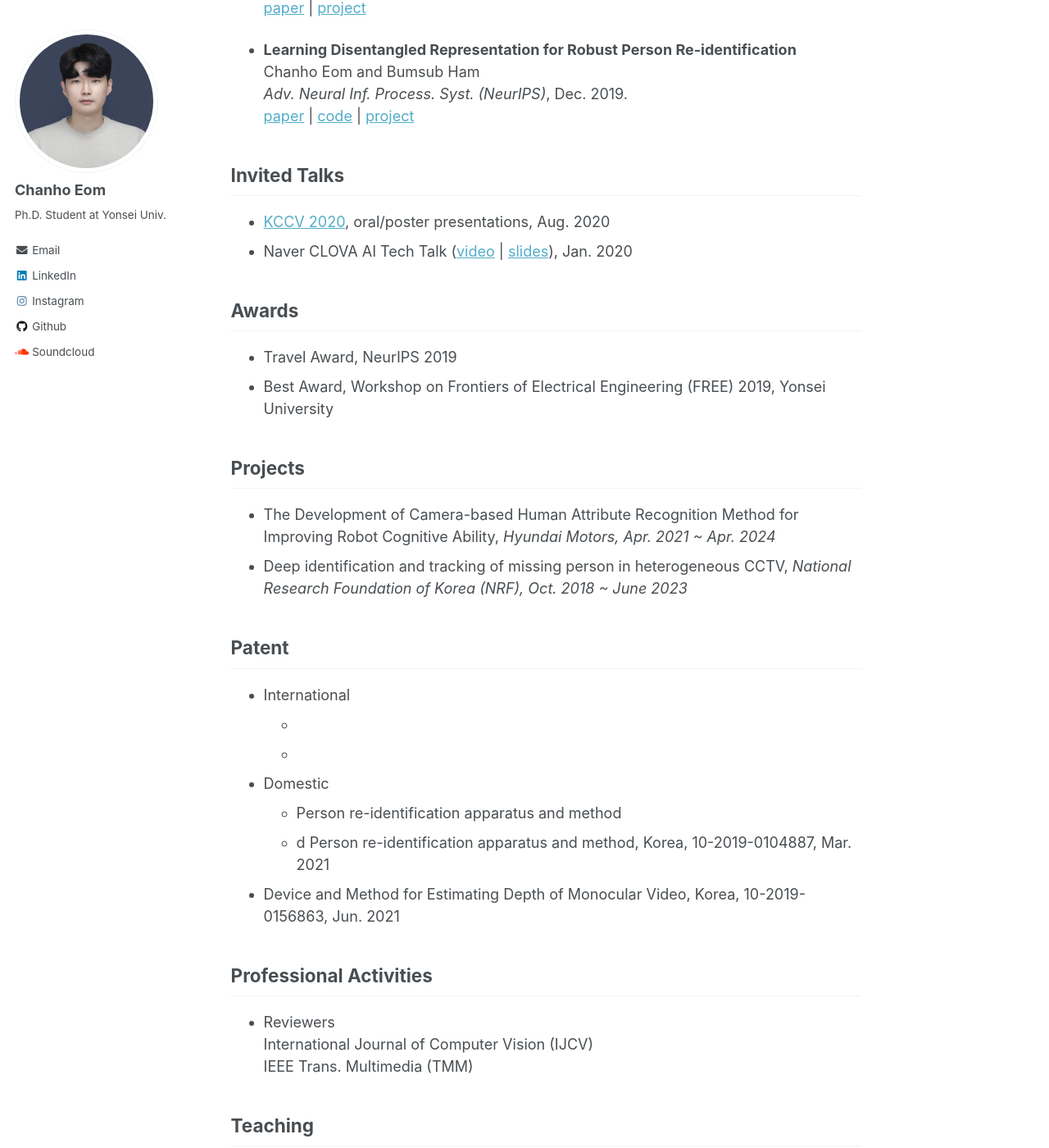
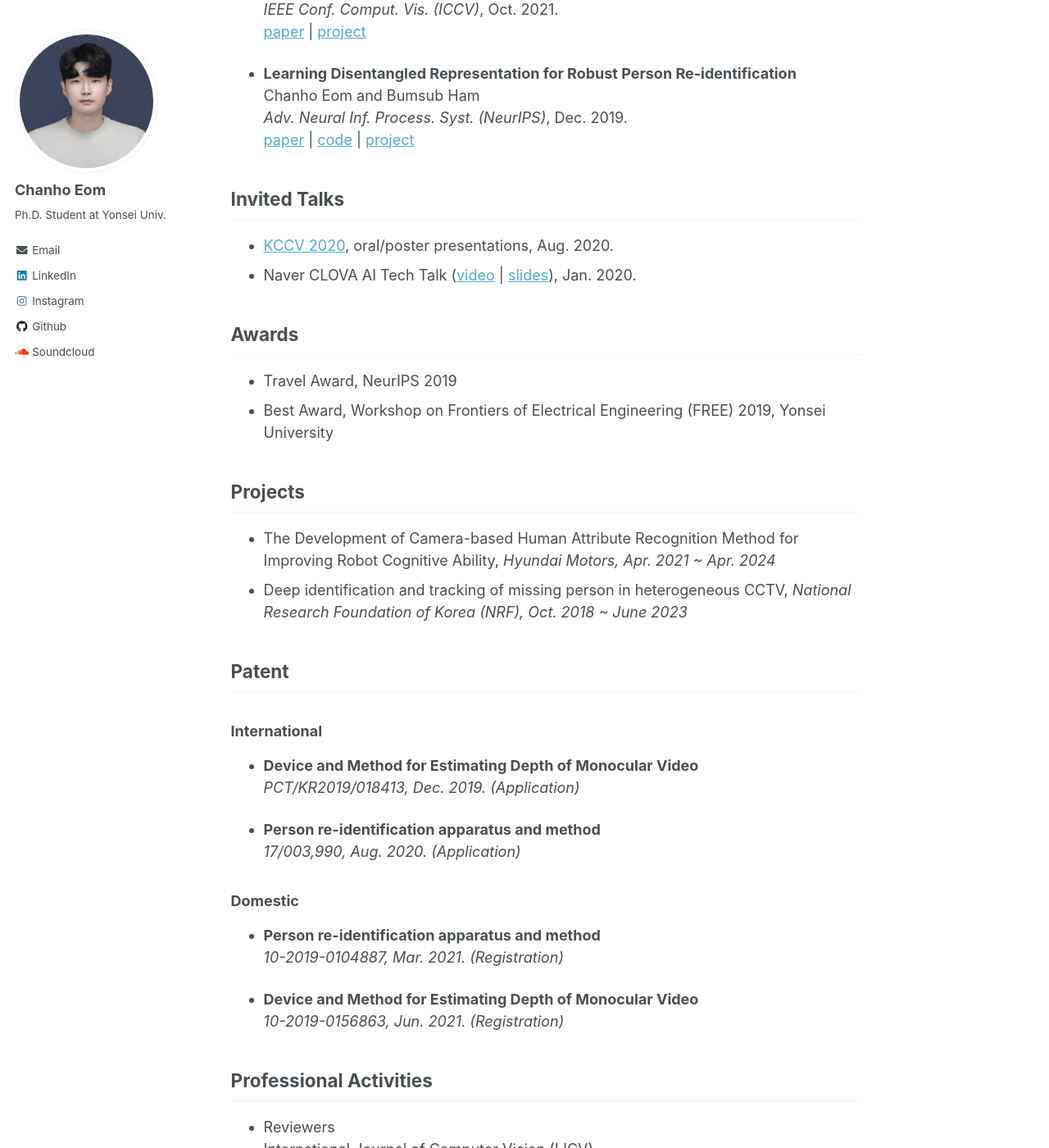
Before and after one commit to chanhoeom/chanhoEom.github.io, a Jekyll site: the page built from _pages/about.md, in a window 1280 px wide and 1400 px high, scrolled down 1017 px. Shown: the whole window at 82% size. Built offline with Jekyll 4.4.1, drawn with Linux system fonts in a browser that asks for light colours.

Commit message:
Update about.md

```diff
--- a/_pages/about.md
+++ b/_pages/about.md
@@ -17,7 +17,7 @@ I'm Chanho Eom, a student at the School of Electrical & Electronic Engineering,
 * **Ph.D candidate** at the School of Electrical & Electronic Engineering, Yonsei Univeristy, Seoul, Korea (Mar. 2017 ~ present)
 
 ## Publications
-#### International Journal
+### International Journal
 * **Disentangled Representations for Short-Term and Long-Term Person Re-identification**
 Chanho Eom, Wonkyung Lee, Geon Lee, and Bumsub Ham
 *IEEE Trans. Pattern Anal. Mach. Intell. (TPAMI)* (accepted)
@@ -29,7 +29,7 @@ Chanho Eom, Hyunjong Park and Bumsub Ham.\
 [code](https://github.com/cvlab-yonsei/FlowGRU) \|
 [project](https://cvlab-yonsei.github.io/projects/FlowGRU/)
 
-#### International Conference
+### International Conference
 * **Video-based Person Re-identification with Spatial and Temporal Memory Networks**
 Chanho Eom, Geon Lee, Junghyup Lee, and Bumsub Ham
 *IEEE Conf. Comput. Vis. (ICCV)*, Oct. 2021.
@@ -44,8 +44,8 @@ Chanho Eom and Bumsub Ham
 [project](https://cvlab-yonsei.github.io/projects/ISGAN/)
 
 ## Invited Talks
-* [KCCV 2020](https://kcvs.kr), oral/poster presentations, Aug. 2020
-* Naver CLOVA AI Tech Talk ([video](https://www.youtube.com/watch?v=_bQvGy80MS0) \| [slides](https://www.facebook.com/677413542326125/posts/3110595645674557/)), Jan. 2020
+* [KCCV 2020](https://kcvs.kr), oral/poster presentations, Aug. 2020.
+* Naver CLOVA AI Tech Talk ([video](https://www.youtube.com/watch?v=_bQvGy80MS0) \| [slides](https://www.facebook.com/677413542326125/posts/3110595645674557/)), Jan. 2020.
 
 ## Awards
 * Travel Award, NeurIPS 2019
@@ -56,14 +56,19 @@ Chanho Eom and Bumsub Ham
 * Deep identification and tracking of missing person in heterogeneous CCTV, *National Research Foundation of Korea (NRF), Oct. 2018 ~ June 2023*
 
 ## Patent
-* International
-  -
-  -
-* Domestic
-  - Person re-identification apparatus and method
-  - d
-Person re-identification apparatus and method, Korea, 10-2019-0104887, Mar. 2021
-* Device and Method for Estimating Depth of Monocular Video, Korea, 10-2019-0156863, Jun. 2021
+### International
+* **Device and Method for Estimating Depth of Monocular Video**
+*PCT/KR2019/018413, Dec. 2019. (Application)*
+
+* **Person re-identification apparatus and method**
+*17/003,990, Aug. 2020. (Application)*
+
+### Domestic
+* **Person re-identification apparatus and method**
+*10-2019-0104887, Mar. 2021. (Registration)*
+
+* **Device and Method for Estimating Depth of Monocular Video**
+*10-2019-0156863, Jun. 2021. (Registration)*
 
 ## Professional Activities
 * Reviewers
```
